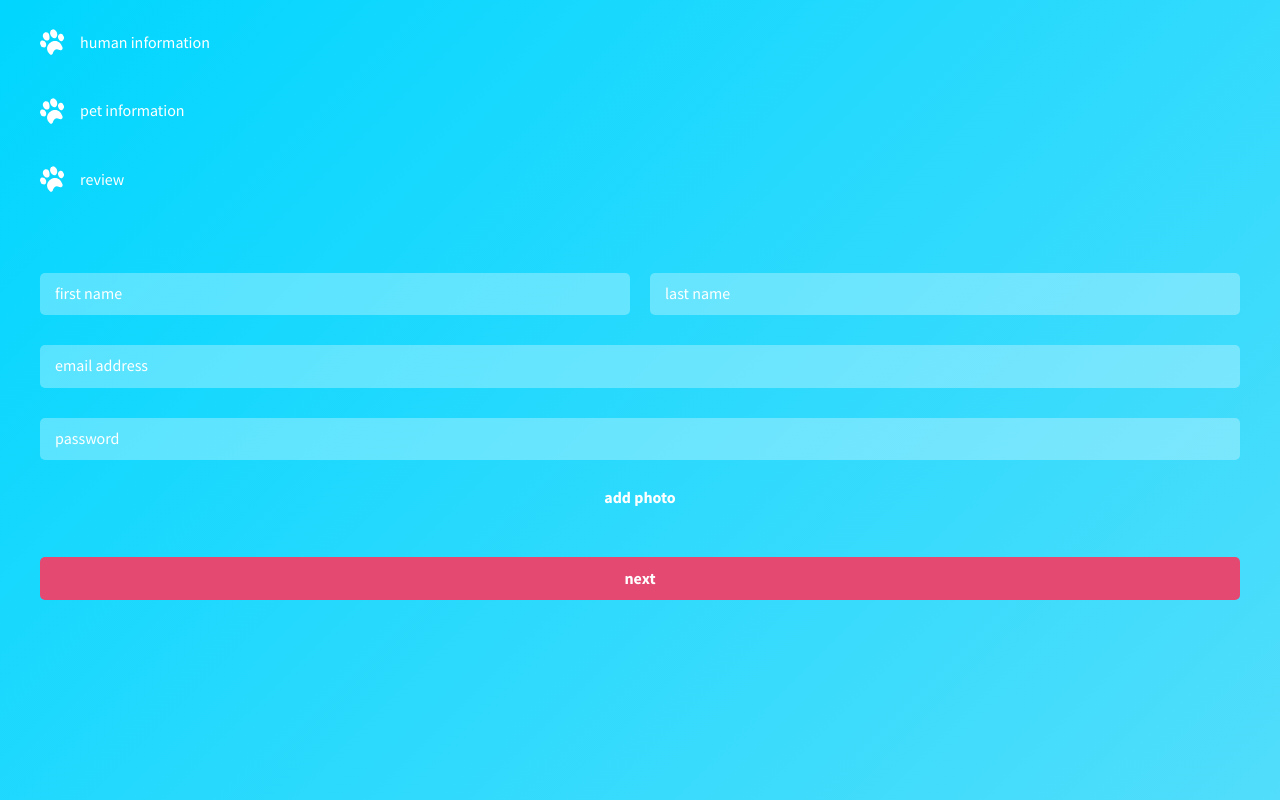
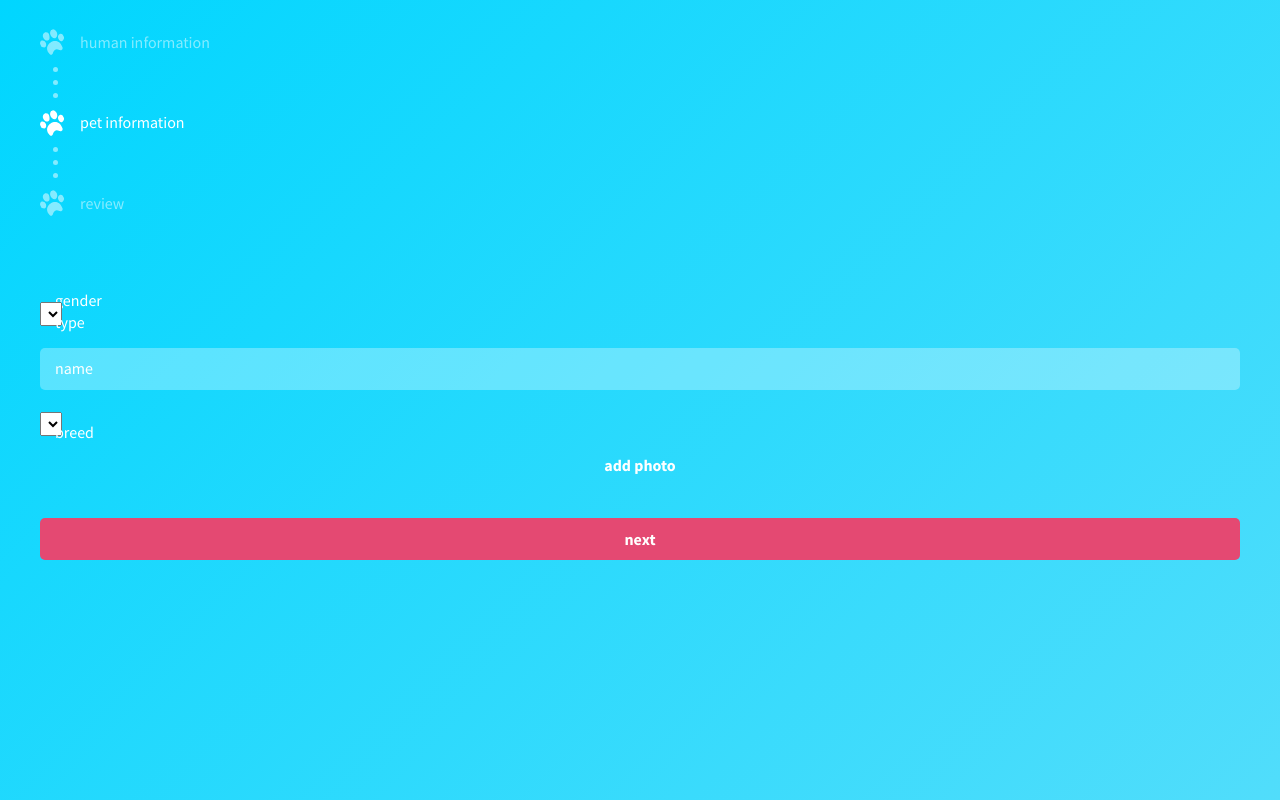
Before and after one commit to itsbrittaleigh/sign-up__ui-challenge, a Vue app: page / in a window 1280 px wide. Built offline with nearby package versions, Linux system fonts and the light colour scheme.

Commit message:
:sparkles: adding ability to progress through sections with button click

```diff
--- a/src/App.vue
+++ b/src/App.vue
@@ -3,18 +3,28 @@
     class="App"
     id="app"
   >
-    <Navigation />
+    <Navigation :active-section="activeSection" />
     <div class="Wrapper">
-      <HumanInformation />
-      <PetInformation />
-      <Review />
-      <Confirmation />
+      <HumanInformation
+        v-if="activeSection === 'humanInformation'"
+        @goToNextSection="setActiveSection(sections[1])"
+      />
+      <PetInformation
+        v-if="activeSection === 'petInformation'"
+        @goToNextSection="setActiveSection(sections[2])"
+      />
+      <Review
+        v-if="activeSection === 'review'"
+        @goToNextSection="setActiveSection(sections[3])"
+      />
+      <Confirmation v-if="activeSection === 'confirmation'" />
     </div>
     <Footer />
   </div>
 </template>
 
 <script>
+import { mapActions, mapGetters } from 'vuex';
 import Confirmation from './components/Confirmation.vue';
 import Footer from './components/Footer.vue';
 import HumanInformation from './components/HumanInformation.vue';
@@ -31,6 +41,17 @@ export default {
     Navigation,
     PetInformation,
     Review,
+  },
+  computed: {
+    ...mapGetters([
+      'sections',
+      'activeSection',
+    ]),
+  },
+  methods: {
+    ...mapActions([
+      'setActiveSection',
+    ]),
   },
 };
 </script>
--- a/src/components/HumanInformation.vue
+++ b/src/components/HumanInformation.vue
@@ -6,7 +6,10 @@
       :is="`${field.component}-form-field`"
       :field="field"
     />
-    <Button :style="{ marginTop: '43px' }" />
+    <Button
+      :style="{ marginTop: '43px' }"
+      @clicked="goToNextSection()"
+    />
   </section>
 </template>
 
@@ -28,6 +31,11 @@ export default {
       'humanFields',
     ]),
   },
+  methods: {
+    goToNextSection() {
+      this.$emit('goToNextSection');
+    },
+  },
 };
 </script>
 
--- a/src/components/Navigation.vue
+++ b/src/components/Navigation.vue
@@ -2,21 +2,39 @@
   <nav class="Navigation">
     <div class="Wrapper">
       <ul class="Navigation__list">
-        <li class="Navigation__list-item">
+        <li
+          :class="
+            `Navigation__list-item
+            ${activeSection === 'humanInformation' ? 'Navigation__list-item--active' : ''}`"
+        >
           <PawPrintIcon
             class-name="Navigation__list-item-icon"
             color="#FFFFFF"
           />
           <span class="Navigation__list-item-content">Human information</span>
         </li>
-        <li class="Navigation__list-item">
+        <span class="Navigation__dot"></span>
+        <span class="Navigation__dot"></span>
+        <span class="Navigation__dot"></span>
+        <li
+          :class="
+            `Navigation__list-item
+            ${activeSection === 'petInformation' ? 'Navigation__list-item--active' : ''}`"
+        >
           <PawPrintIcon
             class-name="Navigation__list-item-icon"
             color="#FFFFFF"
           />
           <span class="Navigation__list-item-content">Pet information</span>
         </li>
-        <li class="Navigation__list-item">
+        <span class="Navigation__dot"></span>
+        <span class="Navigation__dot"></span>
+        <span class="Navigation__dot"></span>
+        <li
+          :class="
+            `Navigation__list-item
+            ${activeSection === 'review' ? 'Navigation__list-item--active' : ''}`"
+        >
           <PawPrintIcon
             class-name="Navigation__list-item-icon"
             color="#FFFFFF"
@@ -33,6 +51,12 @@ import PawPrintIcon from './icons/PawPrint.vue';
 
 export default {
   name: 'Navigation',
+  props: {
+    activeSection: {
+      type: String,
+      required: true,
+    },
+  },
   components: {
     PawPrintIcon,
   },
@@ -42,19 +66,24 @@ export default {
 <style>
 .Navigation__list {
   margin: 0;
-  padding: 30px 0 60px;
+  padding: 30px 0;
   list-style-type: none;
 }
 
 .Navigation__list-item {
+  align-items: center;
   display: flex;
-  align-items: center;
-  margin-bottom: 45px;
+  margin: 13px 0;
+  opacity: 0.5;
   text-transform: lowercase;
 }
 
-.Navigation__list-item:last-of-type {
-  margin-bottom: 0;
+.Navigation__list-item--active {
+  opacity: 1;
+}
+
+.Navigation__list-item:first-of-type {
+  margin-top: 0;
 }
 
 .Navigation__list-item-icon {
@@ -66,4 +95,18 @@ export default {
   color: var(--white);
   margin-left: 15px;
 }
+
+.Navigation__dot {
+  background: var(--white);
+  border-radius: 5px;
+  display: block;
+  height: 5px;
+  margin-left: 13px;
+  opacity: 0.5;
+  width: 5px;
+}
+
+.Navigation__dot:nth-child(2n) {
+  margin: 8px 0 8px 13px;
+}
 </style>
--- a/src/components/PetInformation.vue
+++ b/src/components/PetInformation.vue
@@ -1,9 +1,56 @@
 <template>
-  <section class="PetInformation"></section>
+  <section class="PetInformation">
+    <component
+      v-for="field in petFields"
+      :key="field.name"
+      :is="`${field.component}-form-field`"
+      :field="field"
+    />
+    <Button
+      :style="{ marginTop: '43px' }"
+      @clicked="goToNextSection()"
+    />
+  </section>
 </template>
 
 <script>
+import { mapGetters } from 'vuex';
+import Button from './form-fields/Button.vue';
+import ImageFormField from './form-fields/Image.vue';
+import InputFormField from './form-fields/Input.vue';
+import SelectFormField from './form-fields/Select.vue';
+import ToggleFormField from './form-fields/Toggle.vue';
+
 export default {
-  name: 'PetInformation',
+  name: 'HumanInformation',
+  components: {
+    Button,
+    ImageFormField,
+    InputFormField,
+    SelectFormField,
+    ToggleFormField,
+  },
+  computed: {
+    ...mapGetters([
+      'petFields',
+    ]),
+  },
+  methods: {
+    goToNextSection() {
+      this.$emit('goToNextSection');
+    },
+  },
 };
 </script>
+
+<style>
+.HumanInformation {
+  display: flex;
+  flex-wrap: wrap;
+  justify-content: space-between;
+}
+
+.HumanInformation .FormField {
+  margin-bottom: 8px;
+}
+</style>
--- a/src/components/form-fields/Button.vue
+++ b/src/components/form-fields/Button.vue
@@ -2,6 +2,7 @@
   <button
     class="Button"
     :type="type"
+    @click="emitClicked()"
   >
     {{ text }}
   </button>
@@ -18,6 +19,11 @@ export default {
     type: {
       type: String,
       default: 'button',
+    },
+  },
+  methods: {
+    emitClicked() {
+      this.$emit('clicked');
     },
   },
 };
--- a/src/components/form-fields/Input.vue
+++ b/src/components/form-fields/Input.vue
@@ -25,7 +25,7 @@
 import FieldMixin from '../../mixins/FieldMixin';
 
 export default {
-  name: 'EmailFormField',
+  name: 'InputFormField',
   mixins: [
     FieldMixin,
   ],
--- a/src/components/form-fields/Select.vue
+++ b/src/components/form-fields/Select.vue
@@ -1,13 +1,23 @@
 <template>
   <div class="FormField">
-    <label :for="name">{{ field.label }}</label>
+    <label
+      :for="field.name"
+      class="FormField__label"
+    >
+      {{ field.label }}
+    </label>
     <select
-      type="email"
       :name="field.name"
       :id="field.name"
       :value="field.value"
     >
-      <option :value="field.option.value">{{ field.option.label }}</option>
+      <option
+        v-for="{ value, label } in field.options"
+        :key="value"
+        :value="value"
+      >
+        {{ label }}
+      </option>
     </select>
     <Error
       v-for="(error, index) in errors"
@@ -27,3 +37,5 @@ export default {
   ],
 };
 </script>
+
+<style scoped src="../../assets/form-field.css"></style>
--- a/src/components/form-fields/Toggle.vue
+++ b/src/components/form-fields/Toggle.vue
@@ -0,0 +1,23 @@
+<template>
+  <div :class="`FormField ${field.className} ${localValue ? 'FormField--filled' : ''}`">
+    <label
+      class="FormField__label"
+      :for="field.name"
+    >
+      {{ field.label }}
+    </label>
+  </div>
+</template>
+
+<script>
+import FieldMixin from '../../mixins/FieldMixin';
+
+export default {
+  name: 'EmailFormField',
+  mixins: [
+    FieldMixin,
+  ],
+};
+</script>
+
+<style scoped src="../../assets/form-field.css"></style>
--- a/src/store.js
+++ b/src/store.js
@@ -2,6 +2,13 @@ import Vue from 'vue';
 import Vuex from 'vuex';
 
 Vue.use(Vuex);
+
+const sections = [
+  'humanInformation',
+  'petInformation',
+  'review',
+  'confirmation',
+];
 
 export default new Vuex.Store({
   state: {
@@ -105,14 +112,24 @@ export default new Vuex.Store({
         className: '',
       },
     ],
+    sections,
+    activeSection: sections[1],
   },
   getters: {
     humanFields: state => state.humanFields,
+    petFields: state => state.petFields,
+    sections: state => state.sections,
+    activeSection: state => state.activeSection,
+  },
+  actions: {
+    setActiveSection({ commit }, section) {
+      commit('setActiveSection', section);
+    },
   },
   mutations: {
-
-  },
-  actions: {
-
+    setActiveSection(state, section) {
+      const localState = state;
+      localState.activeSection = section;
+    },
   },
 });
```
